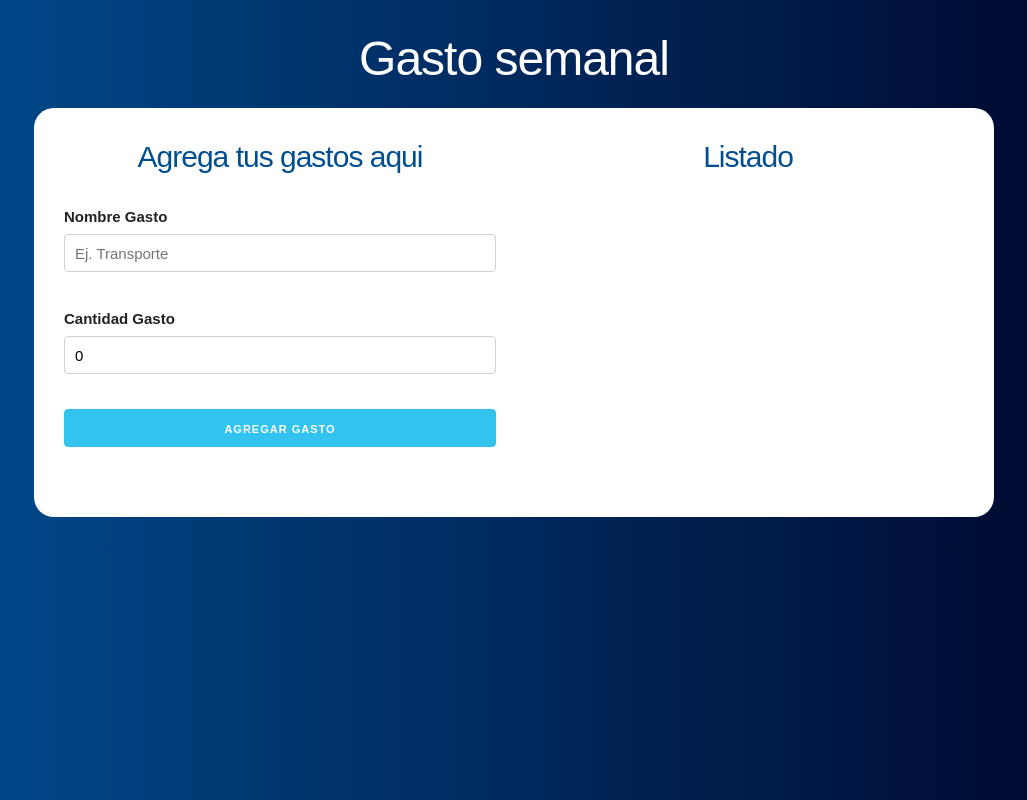
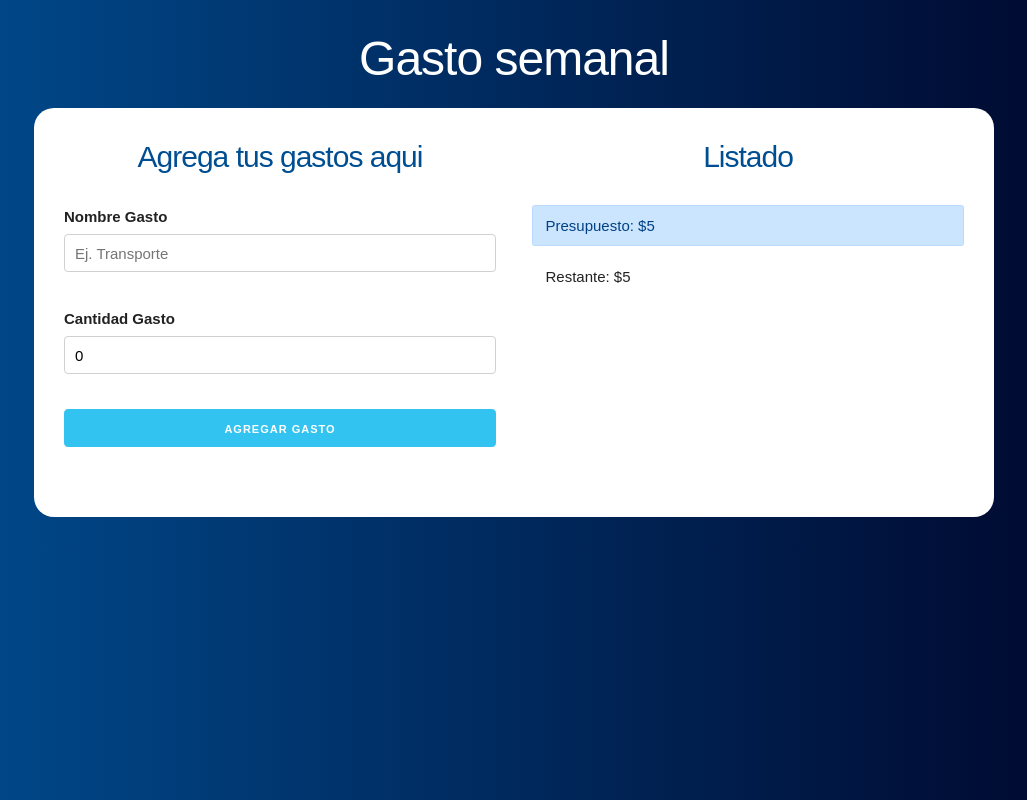
Before and after one commit to rparias/presupuestoReact, a React (Create React App) app: page / in a window 1280 px wide. Both pictures are taken after typing "5" into the empty fields and a click on the input "Definir Presupuesto". Shown: the whole page, without its empty margins (126-1153 px from the left). Built offline with nearby package versions, Linux system fonts and the light colour scheme.

Commit message:
Added new ControlPresupuesto component

```diff
--- a/src/App.js
+++ b/src/App.js
@@ -2,6 +2,7 @@
 import Pregunta from './components/Pregunta';
 import Formulario from './components/Formulario';
 import Listado from './components/Listado';
+import ControlPresupuesto from './components/ControlPresupuesto';
 
 function App() {
   const [presupuesto, updatePresupuesto] = useState(0);
@@ -31,6 +32,10 @@
               </div>
               <div className="one-half column">
                 <Listado expenses={expenses} />
+                <ControlPresupuesto
+                  presupuesto={presupuesto}
+                  restante={restante}
+                />
               </div>
             </div>
           )}
--- /dev/null
+++ b/src/components/ControlPresupuesto.js
@@ -0,0 +1,12 @@
+import React from 'react';
+
+function ControlPresupuesto({ presupuesto, restante }) {
+  return (
+    <div>
+      <div className="alert alert-primary">Presupuesto: ${presupuesto}</div>
+      <div className="alert">Restante: ${restante}</div>
+    </div>
+  );
+}
+
+export default ControlPresupuesto;
```
